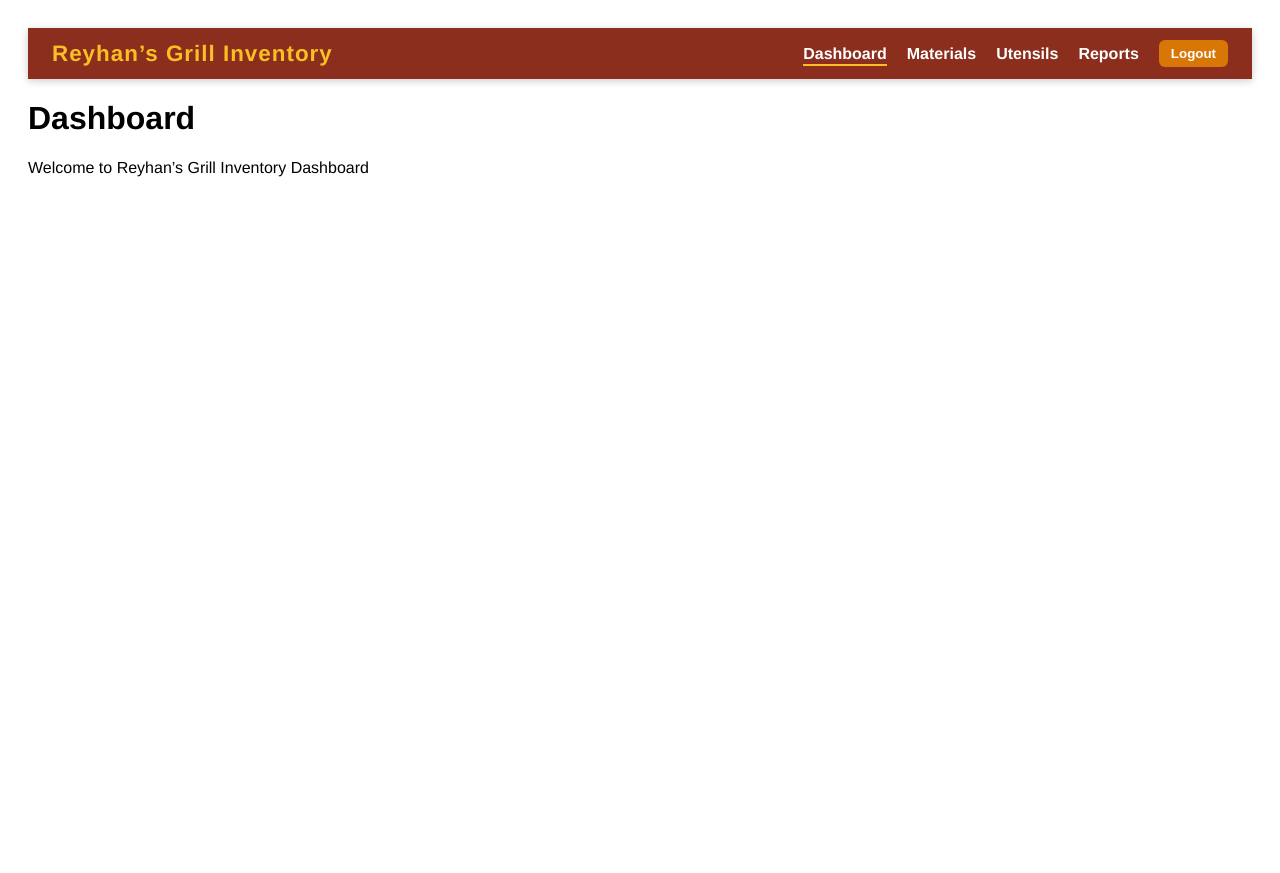
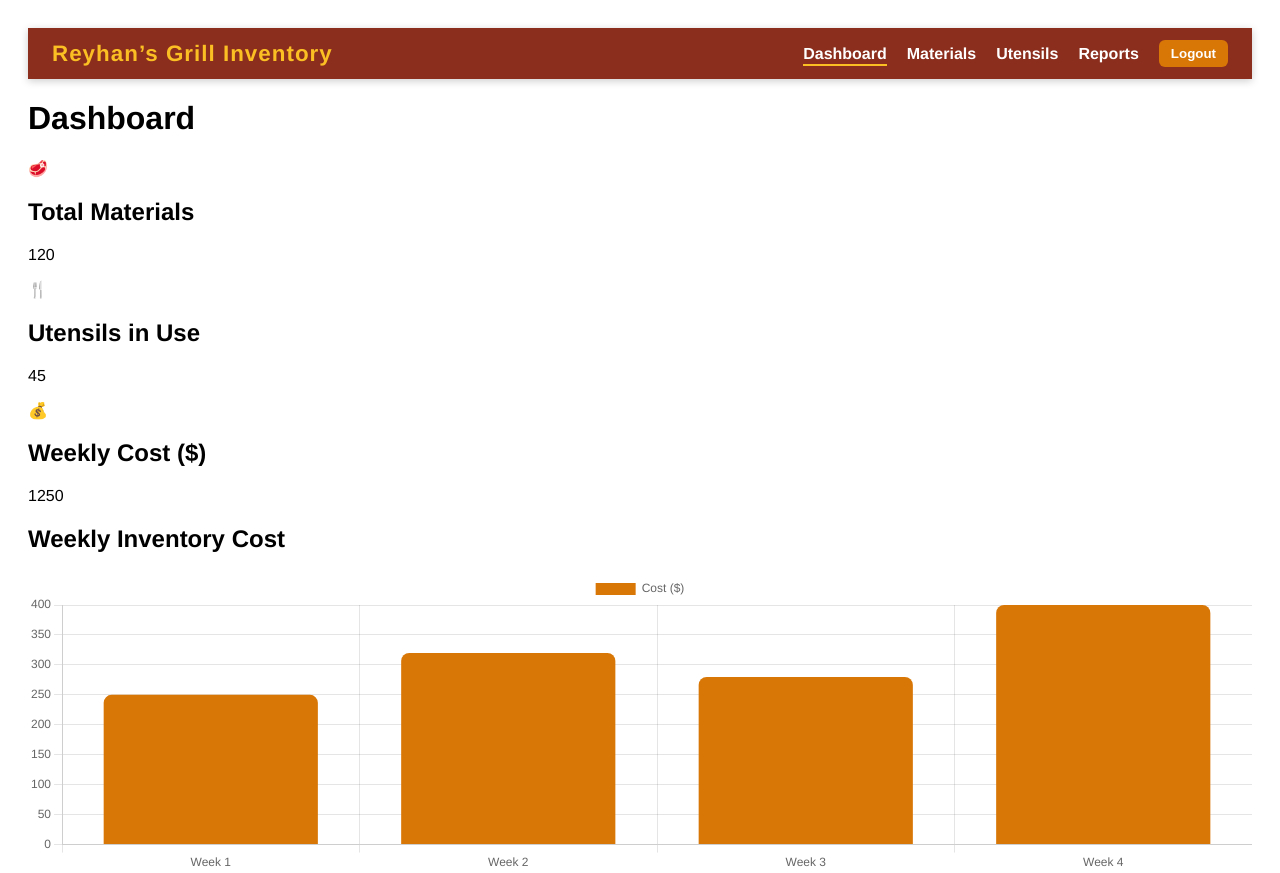
Before and after one commit to CIS-4375-Team-10/CIS4375-Team10-Reyhans-Grill, a Vue app in the folder frontend/: page /dashboard in a window 1280 px wide. Before the commit the page ends 800 px from the top, so only its background shows below. Built offline with nearby package versions, Linux system fonts and the light colour scheme; sample sign-in values are in the browser's storage.

Commit message:
Reyhan’s Grill example

```diff
--- a/frontend/package.json
+++ b/frontend/package.json
@@ -14,8 +14,10 @@
     "format": "prettier --write src/"
   },
   "dependencies": {
+    "chart.js": "^4.5.1",
     "pinia": "^3.0.3",
     "vue": "^3.5.22",
+    "vue-chartjs": "^5.3.2",
     "vue-router": "^4.5.1"
   },
   "devDependencies": {
--- /dev/null
+++ b/frontend/src/components/BarGraph.vue
@@ -0,0 +1,36 @@
+<!-- src/components/BarGraph.vue -->
+<template>
+  <div class="p-4 bg-white rounded-2xl shadow-md">
+    <h2 class="text-xl font-bold mb-2 text-[#8B2E1D]">Weekly Inventory Cost</h2>
+    <Bar :data="chartData" :options="chartOptions" />
+  </div>
+</template>
+
+<script setup>
+import { Bar } from 'vue-chartjs'
+import { Chart as ChartJS, Title, Tooltip, Legend, BarElement, CategoryScale, LinearScale } from 'chart.js'
+ChartJS.register(Title, Tooltip, Legend, BarElement, CategoryScale, LinearScale)
+
+const chartData = {
+  labels: ['Week 1', 'Week 2', 'Week 3', 'Week 4'],
+  datasets: [
+    {
+      label: 'Cost ($)',
+      backgroundColor: '#D97706',
+      data: [250, 320, 280, 400],
+      borderRadius: 8
+    }
+  ]
+}
+
+const chartOptions = {
+  responsive: true,
+  maintainAspectRatio: false
+}
+</script>
+
+<style scoped>
+div {
+  height: 300px;
+}
+</style>
--- /dev/null
+++ b/frontend/src/components/InventoryCard.vue
@@ -0,0 +1,16 @@
+<!-- src/components/InventoryCard.vue -->
+<template>
+  <div class="bg-white rounded-2xl shadow-md p-4 text-center border-t-4 border-[#D97706] hover:scale-105 transition-transform">
+    <div class="text-3xl mb-2">{{ icon }}</div>
+    <h2 class="text-lg font-semibold text-[#3F2E2E]">{{ title }}</h2>
+    <p class="text-2xl font-bold text-[#8B2E1D] mt-1">{{ value }}</p>
+  </div>
+</template>
+
+<script setup>
+defineProps({
+  title: String,
+  value: Number,
+  icon: String
+})
+</script>
--- /dev/null
+++ b/frontend/src/components/PieChart.vue
@@ -0,0 +1,34 @@
+<!-- src/components/PieChart.vue -->
+<template>
+  <div class="p-4 bg-white rounded-2xl shadow-md">
+    <h2 class="text-xl font-bold mb-2 text-[#8B2E1D]">Material Usage Breakdown</h2>
+    <Pie :data="chartData" :options="chartOptions" />
+  </div>
+</template>
+
+<script setup>
+import { Pie } from 'vue-chartjs'
+import { Chart as ChartJS, Title, Tooltip, Legend, ArcElement } from 'chart.js'
+ChartJS.register(Title, Tooltip, Legend, ArcElement)
+
+const chartData = {
+  labels: ['Meat', 'Vegetables', 'Sauce', 'Other'],
+  datasets: [
+    {
+      backgroundColor: ['#8B2E1D', '#D97706', '#FBBF24', '#FCD34D'],
+      data: [40, 30, 20, 10]
+    }
+  ]
+}
+
+const chartOptions = {
+  responsive: true,
+  maintainAspectRatio: false
+}
+</script>
+
+<style scoped>
+div {
+  height: 300px;
+}
+</style>
--- a/frontend/src/pages/Dashboard.vue
+++ b/frontend/src/pages/Dashboard.vue
@@ -1,14 +1,19 @@
+<!-- src/views/Dashboard.vue -->
 <template>
-  <div>
-    <h1>Dashboard</h1>
-    <p>Welcome to Reyhan’s Grill Inventory Dashboard</p>
-  </div>
+  <main class="p-6 bg-[#FFF7ED] min-h-screen">
+    <h1 class="text-3xl font-bold text-[#8B2E1D] mb-6">Dashboard</h1>
+
+    <div class="grid grid-cols-1 sm:grid-cols-3 gap-6 mb-8">
+      <InventoryCard title="Total Materials" :value="120" icon="🥩" />
+      <InventoryCard title="Utensils in Use" :value="45" icon="🍴" />
+      <InventoryCard title="Weekly Cost ($)" :value="1250" icon="💰" />
+    </div>
+
+    <BarGraph />
+  </main>
 </template>
 
 <script setup>
-// JavaScript can go here later
+import BarGraph from '@/components/BarGraph.vue'
+import InventoryCard from '@/components/InventoryCard.vue'
 </script>
-
-<style scoped>
-/* Optional styles for this page */
-</style>
--- a/frontend/src/pages/Login.vue
+++ b/frontend/src/pages/Login.vue
@@ -17,7 +17,7 @@ function login() {
 
     router.push('/dashboard')
   } else {
-    error.value = 'Invalid credentials. Use admin/admin'
+    error.value = 'Invalid credentials.';
   }
 }
 </script>
@@ -36,7 +36,6 @@ function login() {
       </div>
       <button type="submit">Login</button>
       <p v-if="error" class="error">{{ error }}</p>
-      <p class="hint">Hint: Use username: admin, password: admin</p>
     </form>
   </div>
 </template>
```
Also changed, not shown: 1 other file (tests, documents, lock files or other folders).
